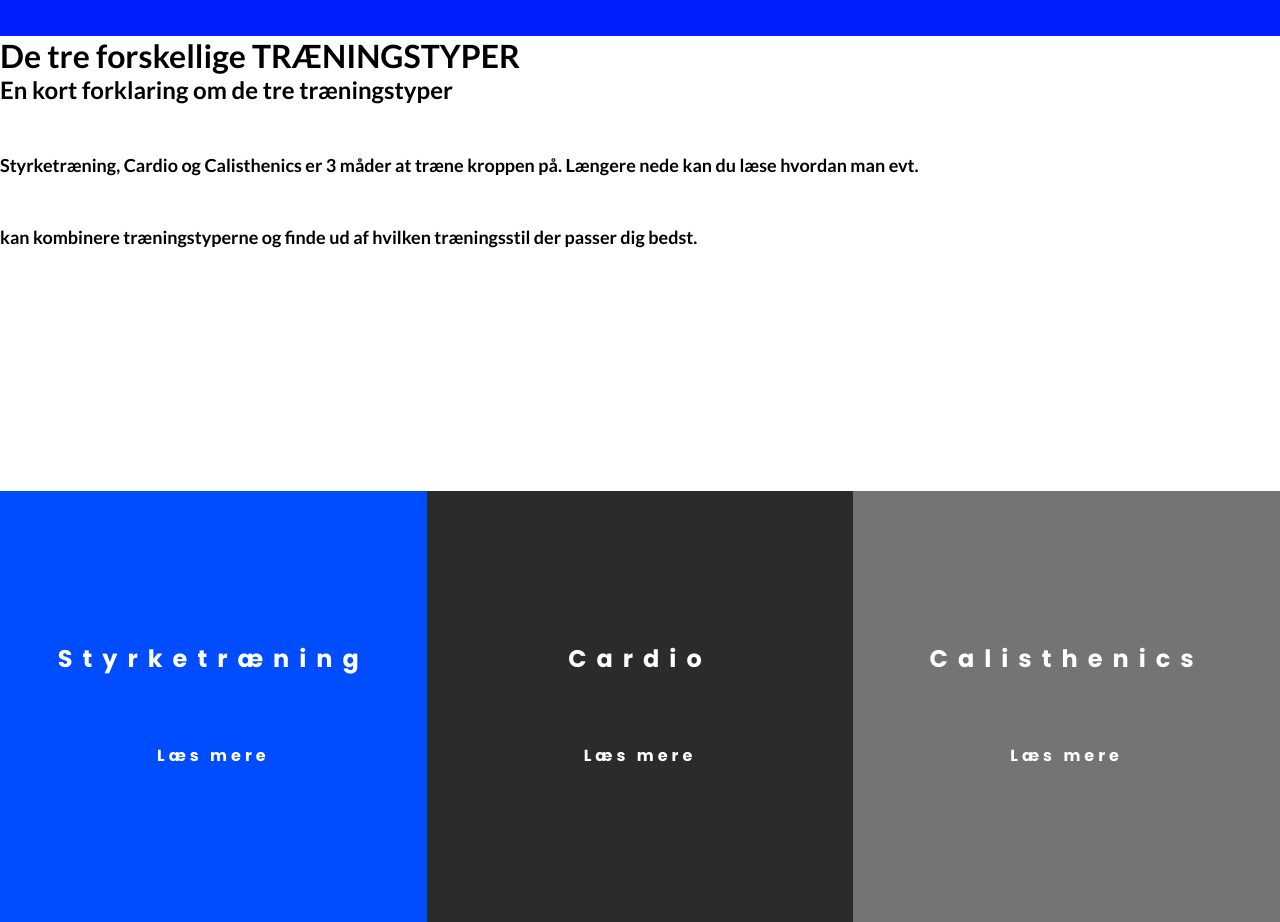
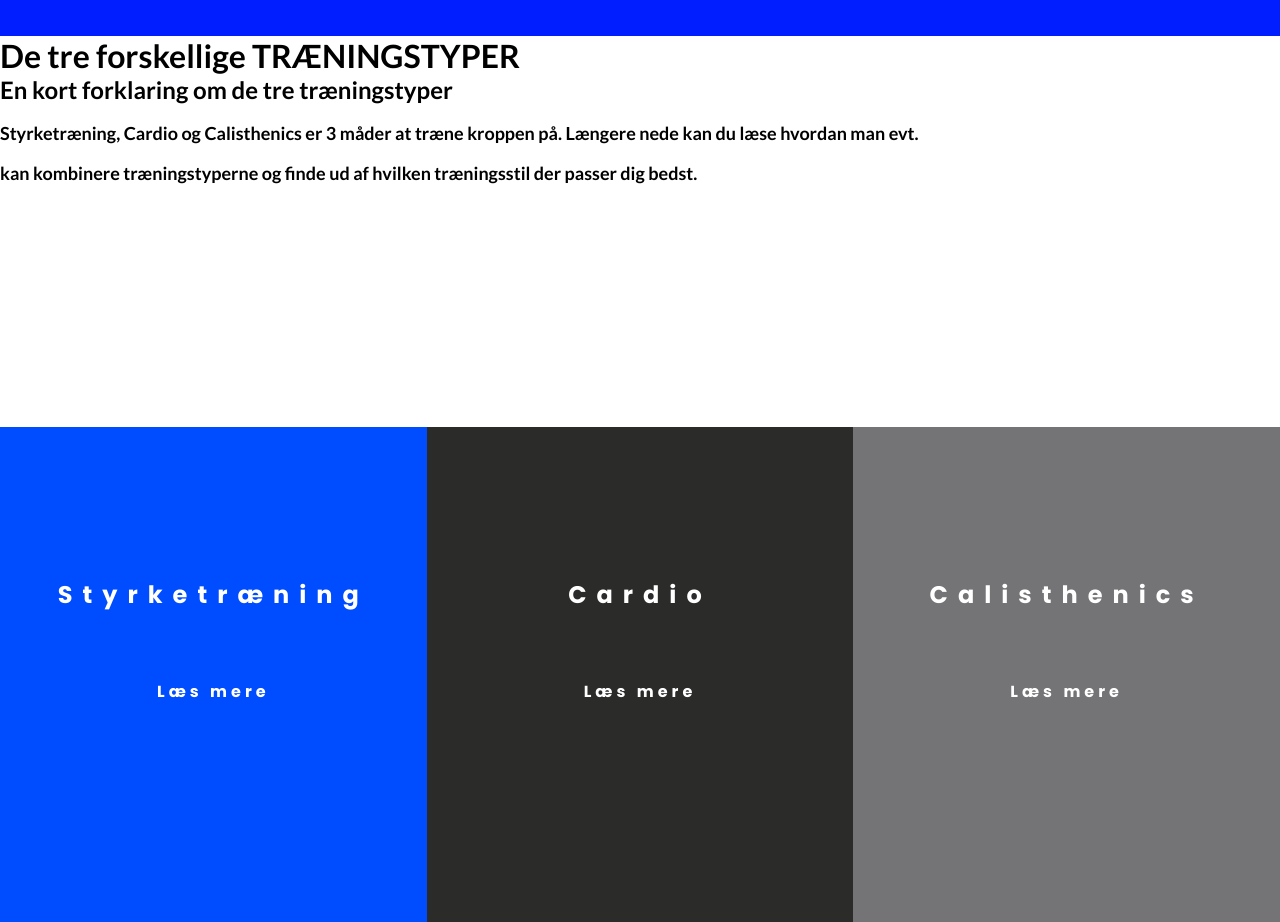
Before and after one commit to JeppeTang/Traening, a plain HTML site: page index.html in a window 1280 px wide. Shown: the part 940-1862 px from the top of the page. Drawn offline with Linux system fonts and the light colour scheme.

Commit message:
Update styles.css

```diff
--- a/styles.css
+++ b/styles.css
@@ -81,12 +81,10 @@ h2{
 }
  #træningstyper p{
   text-align: left;
+  font-family: 'Lato', sans-serif;
+font-size: 18px;
 }
-p{text-align: center;
-   font-family: 'Lato', sans-serif;
-   font-size: 18px;
-  margin-top: 50px;
-}
+
 
 
 
```
